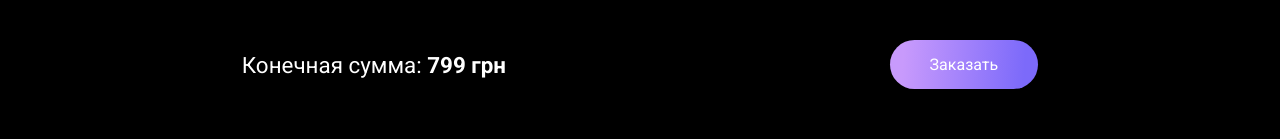
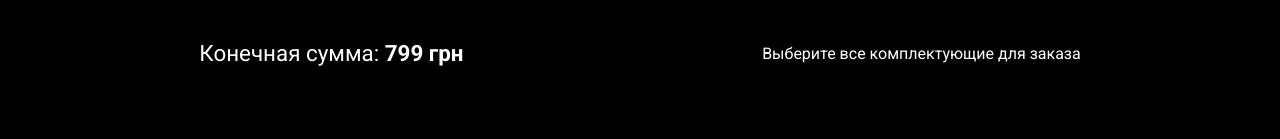
Before and after one commit to VRomanenko04/Computer_assembly_App, a React (Create React App) app: page /#/individual in a window 1280 px wide. Shown: the part 611-750 px from the top of the page. Built offline with nearby package versions, Linux system fonts and the light colour scheme.

Commit message:
Доделал аккордионы, условный рендер на кнопку

```diff
--- a/src/pages/IndividualPcPage.jsx
+++ b/src/pages/IndividualPcPage.jsx
@@ -1,6 +1,7 @@
-import React, {useState} from 'react';
+import React, { useState, useEffect } from 'react';
 import classes from '../styles/individualPC.module.css';
 import { PcItems } from '../data/pcItems.js';
+import { motion, AnimatePresence } from 'framer-motion';
 
 const pcComponents = PcItems;
 
@@ -8,6 +9,7 @@ export const IndividualPcPage = () => {
     const [selectedType, setSelectedType] = useState(null);
     const [selectedComponents, setSelectedComponents] = useState({});
     const [totalPrice, setTotalPrice] = useState(799);
+    const [isOrderEnabled, setIsOrderEnabled] = useState(false);
 
     const handleAccordionClick = (type) => {
         setSelectedType((prevSelectedType) => (prevSelectedType === type ? null : type));
@@ -35,6 +37,12 @@ export const IndividualPcPage = () => {
         });
     };
 
+    useEffect(() => {
+        // Проверка наличия выбранного компонента в каждом аккордеоне
+        const isOrderEnabled = Object.keys(selectedComponents).length === 8;
+        setIsOrderEnabled(isOrderEnabled);
+    }, [selectedComponents]);
+
     const filteredComponents = selectedType
     ? pcComponents.filter((component) => component.type === selectedType)
     : pcComponents;
@@ -48,16 +56,22 @@ export const IndividualPcPage = () => {
                 <div className={classes.accordionContainer}>
                     {['videocard', 'proc', 'motherboard', 'ram', 'cooling', 'memory', 'frame', 'power'].map((type) => (
                         <div key={type} className={classes.accordion}>
-                            <div
+                            <motion.div
                                 className={selectedType === type ? classes.accordionButtonActive : classes.accordionButton}
                                 onClick={() => handleAccordionClick(type)}
                             >
                                 {type}
-                            </div>
+                            </motion.div>
+                            <AnimatePresence>
                                 {selectedType === type && (
-                                <ul className={classes.componentList}>
+                                    <motion.ul
+                                        className={classes.componentList}
+                                        initial={{ opacity: 0 }}
+                                        animate={{ opacity: 1 }}
+                                        exit={{ opacity: 0 }}
+                                    >
                                         {filteredComponents.map((component) => (
-                                        <li
+                                            <motion.li
                                                 key={component.name}
                                                 className={`${classes.componentItem} ${
                                                     selectedComponents[type] === component ? classes.componentItemActive : ''
@@ -65,17 +79,24 @@ export const IndividualPcPage = () => {
                                                 onClick={() => handleComponentClick(type, component)}
                                             >
                                                 <p>{component.name} - <strong>{component.price} грн</strong></p>
-                                        </li>
+                                            </motion.li>
                                         ))}
-                                </ul>
+                                    </motion.ul>
                                 )}
+                            </AnimatePresence>
                         </div>
                     ))}
                 </div>
             </div>
             <div className={classes.total__order}>
                 <p className={classes.total__price}>Конечная сумма: <strong>{totalPrice} грн</strong></p>
-                <button className={classes.btn}>Заказать</button>
+                {isOrderEnabled ?
+                ( <button className={classes.btn}>Заказать</button> ) :
+                (
+                    <div className={classes.message}>
+                        <p>Выберите все комплектующие для заказа</p>
+                    </div>
+                )}
             </div>
         </main>
     )
```
Lines whose indentation alone changed are shown as unchanged.
